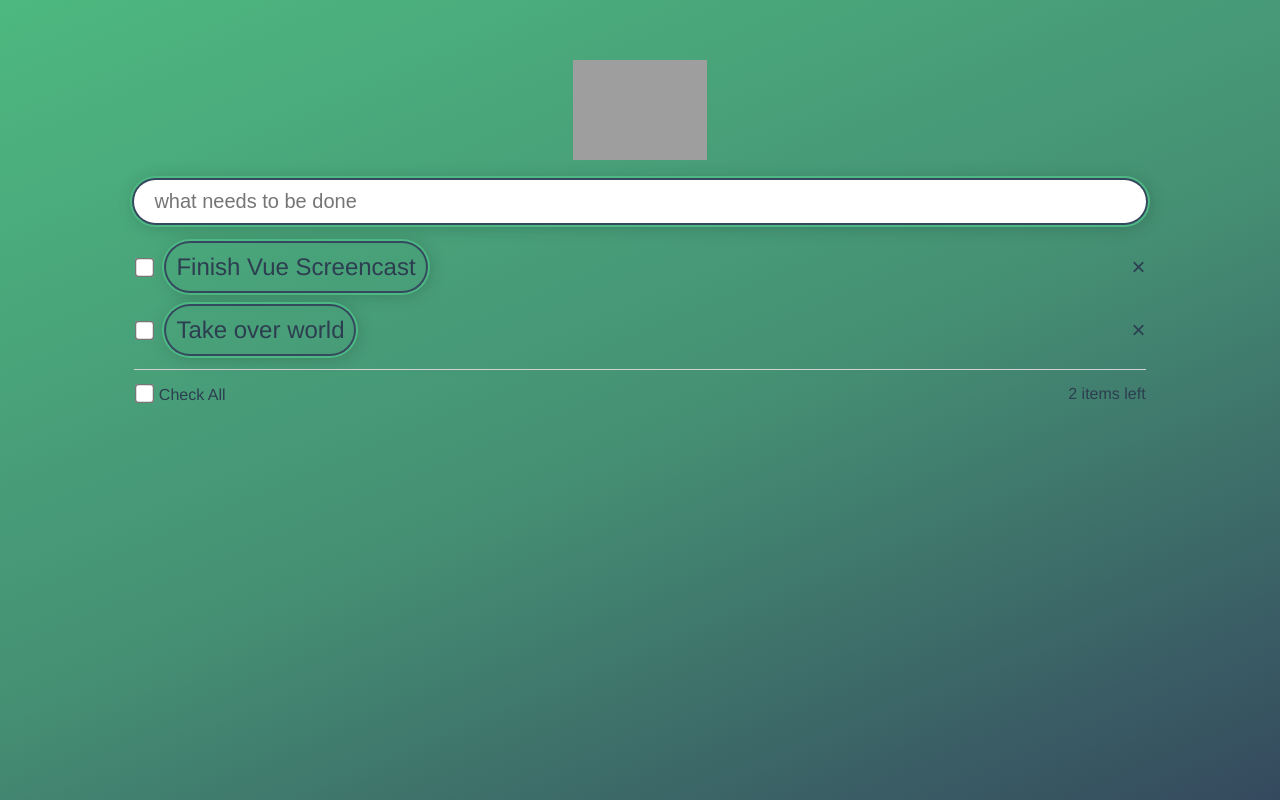
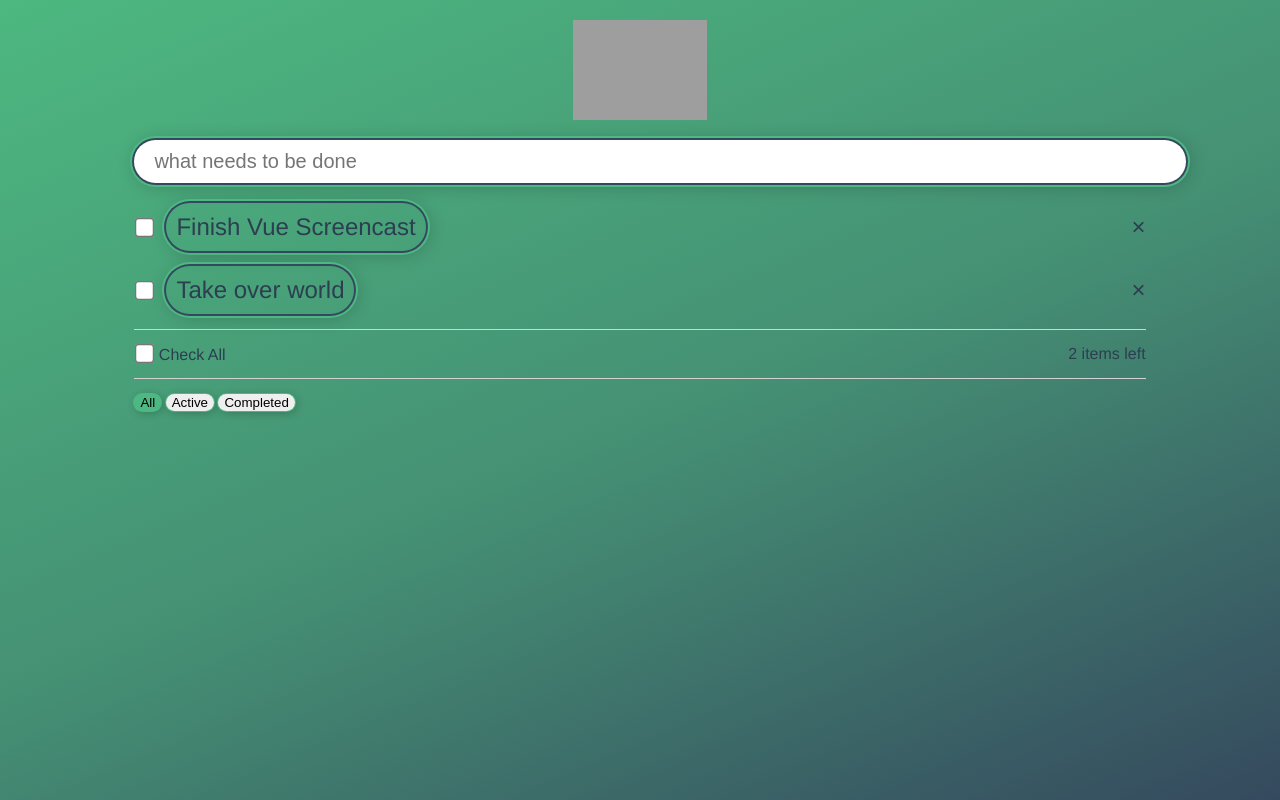
Before and after one commit to Amauryh24/Vuejs-Todo-App, a Vue app: page / in a window 1280 px wide. Built offline with nearby package versions, Linux system fonts and the light colour scheme; grey boxes are pictures that could not be loaded.

Commit message:
style && complete button

```diff
--- a/src/App.vue
+++ b/src/App.vue
@@ -18,13 +18,17 @@ export default {
 </script>
 
 <style>
-* {
-  box-sizing: border-box;
+body {
+  background: linear-gradient(
+    157deg,
+    rgba(77, 184, 128, 1) 0%,
+    rgba(69, 145, 116, 1) 52%,
+    rgba(53, 73, 94, 1) 100%
+  );
+  background-repeat: no-repeat;
+  background-size: cover;
 }
-.container {
-  width: 80%;
-  margin: 0 auto;
-}
+
 .logo {
   display: block;
   margin: 20px auto;
@@ -32,12 +36,14 @@ export default {
 }
 
 #app {
+  width: 80%;
   font-family: "Avenir", Helvetica, Arial, sans-serif;
   -webkit-font-smoothing: antialiased;
   -moz-osx-font-smoothing: grayscale;
   /* text-align: center; */
   color: #2c3e50;
-  margin-top: 60px;
   font-size: 24px;
+  padding: 0;
+  margin: 0 auto;
 }
 </style>
--- a/src/components/TodoList.vue
+++ b/src/components/TodoList.vue
@@ -3,7 +3,7 @@
     <input type="text" class="todo-input" placeholder="what needs to be done" v-model="newTodo"
       @keyup.enter="addTodo" />
 
-    <div v-for="(todo, index) in todos" :key="todo.id" class="todo-item">
+    <div v-for="(todo, index) in todosFiltered" :key="todo.id" class="todo-item">
       <div class="todo-item-left">
         <input class="completed-item" type="checkbox" v-model="todo.completed">
         <div v-if="!todo.editing" @click="editTodo(todo)" class="todo-item-label"
@@ -18,10 +18,20 @@
 
     <div class="extra-container">
       <label>
-        <input class="checkAll" type="checkbox" :checked="!anyRemaining" @change="checkAllTodos">
+        <input class="completed-item" type="checkbox" :checked="!anyRemaining" @change="checkAllTodos">
         Check All
       </label>
       <div>{{ remaining }} items left</div>
+    </div>
+
+    <div class="extra-container">
+      <div>
+        <button :class="{ active: filter == 'all' }" @click="filter = 'all'">All</button> </button>
+        <button :class="{ active: filter == 'active' }" @click="filter = 'active'">Active</button> </button>
+        <button :class="{ active: filter == 'completed' }" @click="filter = 'completed'">Completed</button> </button>
+      </div>
+      <div>
+        <button v-if="showClearCompletedButton" @click="clearCompleted"> Clear completed</button></div>
     </div>
   </div>
 
@@ -35,6 +45,7 @@
         newTodo: "",
         idForTodo: 3,
         beforeEditCache: '',
+        filter: 'all',
         todos: [{
             id: 1,
             title: "Finish Vue Screencast",
@@ -56,6 +67,19 @@
       },
       anyRemaining() {
         return this.remaining != 0
+      },
+      todosFiltered() {
+        if (this.filter == 'all') {
+          return this.todos
+        } else if (this.filter == 'active') {
+          return this.todos.filter(todo => !todo.completed)
+        } else if (this.filter == 'completed') {
+          return this.todos.filter(todo => todo.completed)
+        }
+        return this.todos
+      },
+      showClearCompletedButton() {
+        return this.todos.filter(todo => todo.completed).length > 0
       }
     },
     directives: {
@@ -116,10 +140,7 @@
   html {
     width: 100%;
     height: 100%;
-    background: rgb(77, 184, 128);
-    background: linear-gradient(157deg, rgba(77, 184, 128, 1) 0%, rgba(69, 145, 116, 1) 52%, rgba(53, 73, 94, 1) 100%);
-    background-repeat: no-repeat;
-    background-size: cover;
+
 
   }
 
@@ -191,7 +212,7 @@
       2px 2px 19px rgba(0, 0, 0, 0.24);
   }
 
-  .todo-item-edit:hover {
+  .todo-item-edit:focus {
     outline: none;
   }
 
@@ -215,11 +236,27 @@
     border-top: 1px solid lightgray;
     padding-top: 14px;
     margin-top: 14px;
-
   }
 
-  .checkAll {
-    transform: scale(1.5);
+  button {
+    border-radius: 25px;
+    cursor: pointer;
+    border: none;
+    box-shadow:
+      0 0 0 1px #4DB883,
+      2px 2px 10px rgba(0, 0, 0, 0.24);
+  }
+
+  button:hover {
+    background-color: #4DB883;
+  }
+
+  button:focus {
+    outline: none;
+  }
+
+  button.active {
+    background-color: #4DB883;
   }
 
 </style>
```
